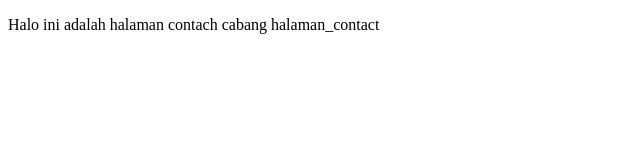
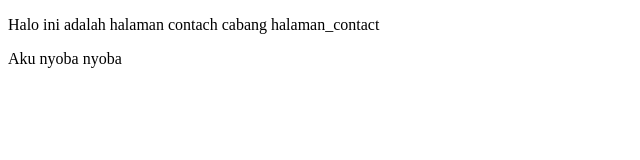
Before and after one commit to aghiffari20/belajar-git, a plain HTML site: page contact.html in a window 1280 px wide. Shown: the whole page, without its empty margins (0-640 px from the left). Drawn offline with Linux system fonts and the light colour scheme.

Commit message:
Update aja

```diff
--- a/contact.html
+++ b/contact.html
@@ -7,5 +7,6 @@
     </head>
     <body>
         <p>Halo ini adalah halaman contach cabang halaman_contact</p>
+        <p>Aku nyoba nyoba</p>
     </body>
 </html>
```
